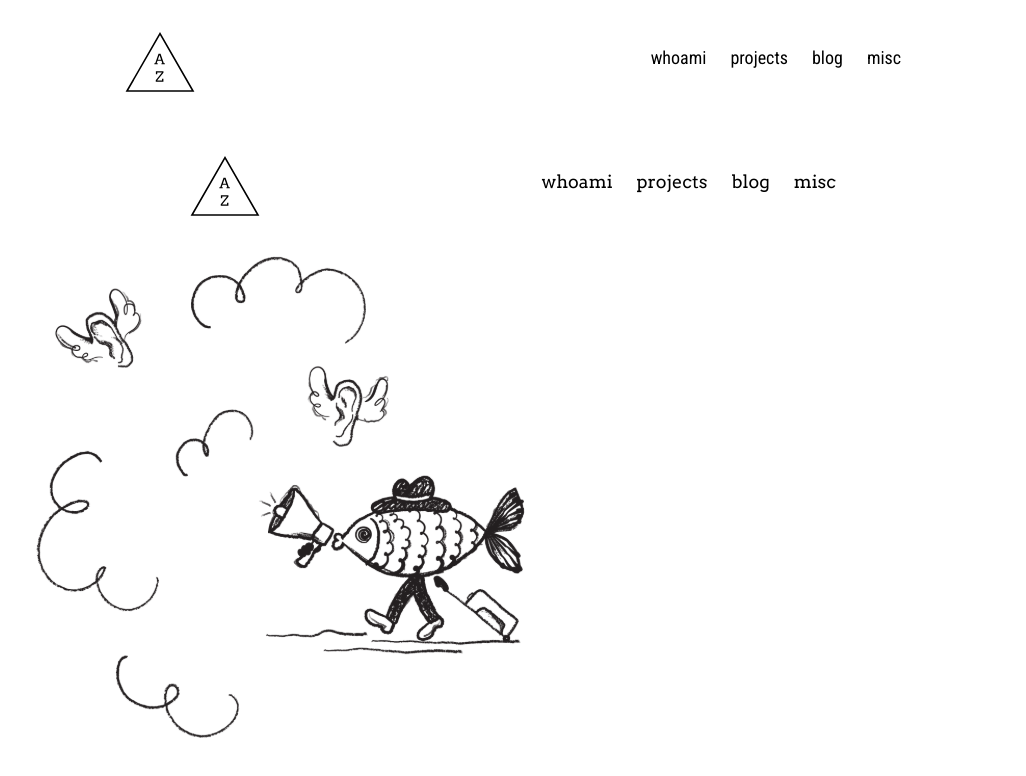
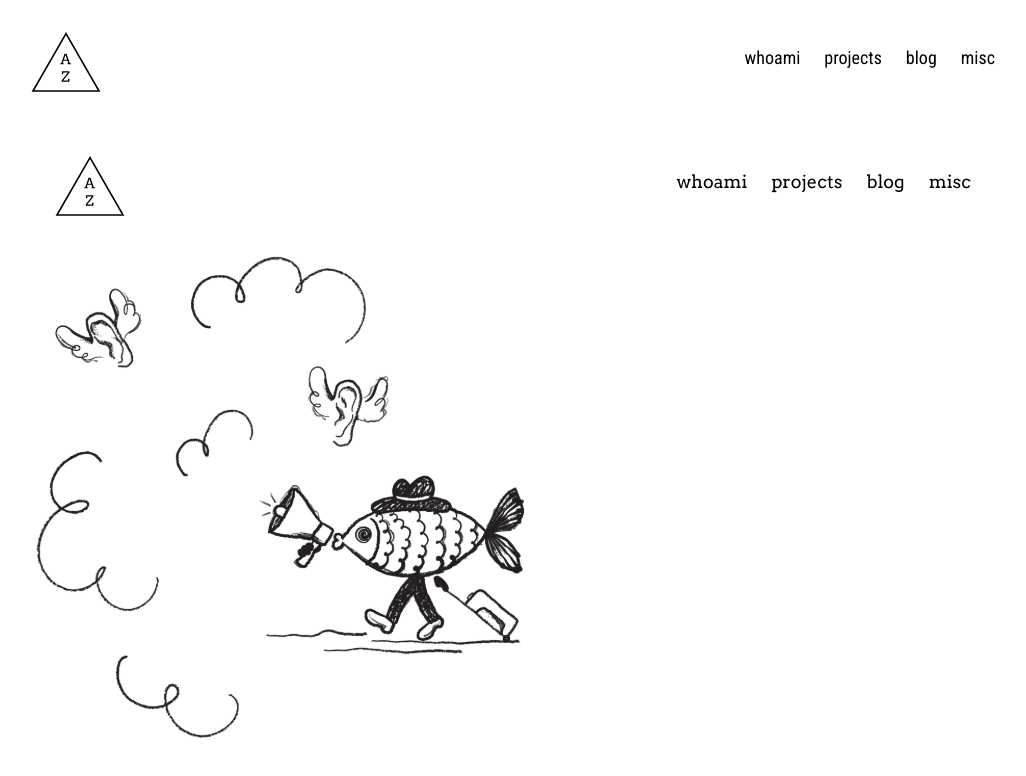
Before and after one commit to AlaaZorkane/portfolio, a Next.js app: page / in a window 1280 px wide. Shown: the top 776 px of the page, without its empty margins (121-1147 px from the left). Built offline with nearby package versions, Linux system fonts and the light colour scheme; what tailwindcss-animatecss would draw is missing.

Commit message:
Fix: match app layout

```diff
--- a/components/Navigation.tsx
+++ b/components/Navigation.tsx
@@ -11,7 +11,7 @@ const Navigation: FC = () => {
     { title: "misc", link: "/misc" },
   ];
   return (
-    <nav className="flex mx-auto items-center justify-between sm:justify-around flex-wrap p-6">
+    <nav className="flex max-w-screen-lg mx-auto items-center justify-between flex-wrap p-6">
       <img
         src="/assets/Logo.svg"
         alt="alaazorkane-logo"
```
